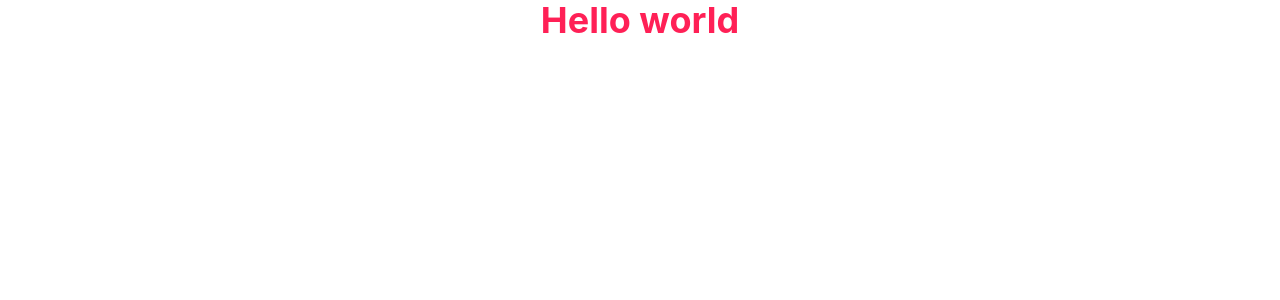
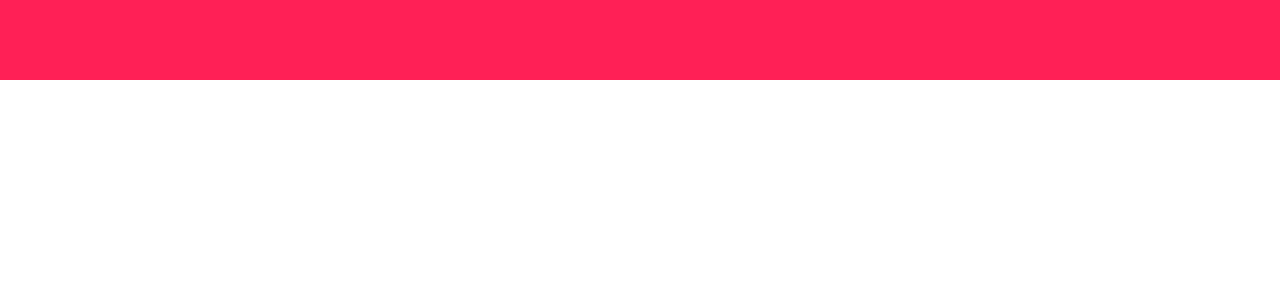
Before and after one commit to UmiduKaushika97/React-tailwind, a React (Vite) app: page / in a window 1280 px wide. Shown: the top 300 px of the page. Built offline with nearby package versions, Linux system fonts and the light colour scheme.

Commit message:
div tag design

```diff
--- a/src/App.jsx
+++ b/src/App.jsx
@@ -4,7 +4,7 @@ function App() {
 
 
   return (
-   <div>
+   <div className="bg-rose-500 p-5">
     <p className="text-4xl font-bold text-center text-rose-500">Hello world</p>
    </div>
   )
```
